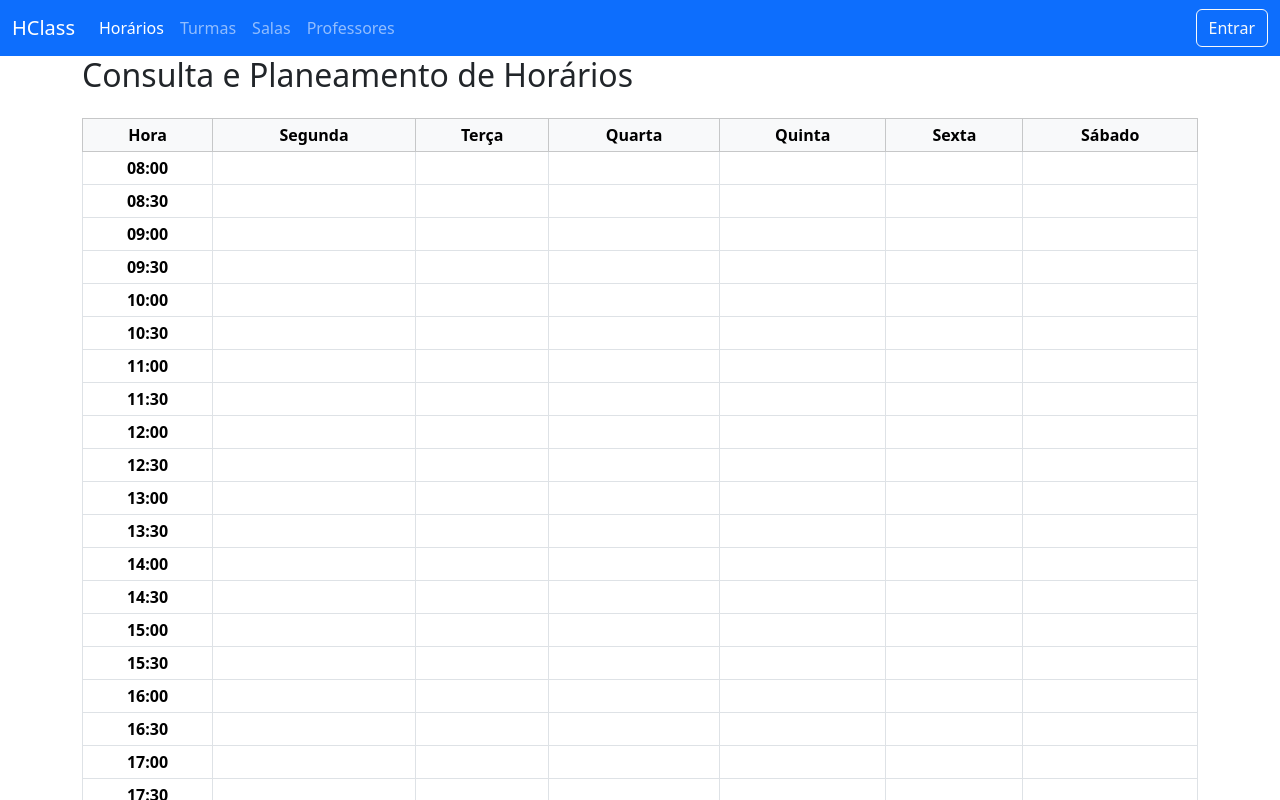
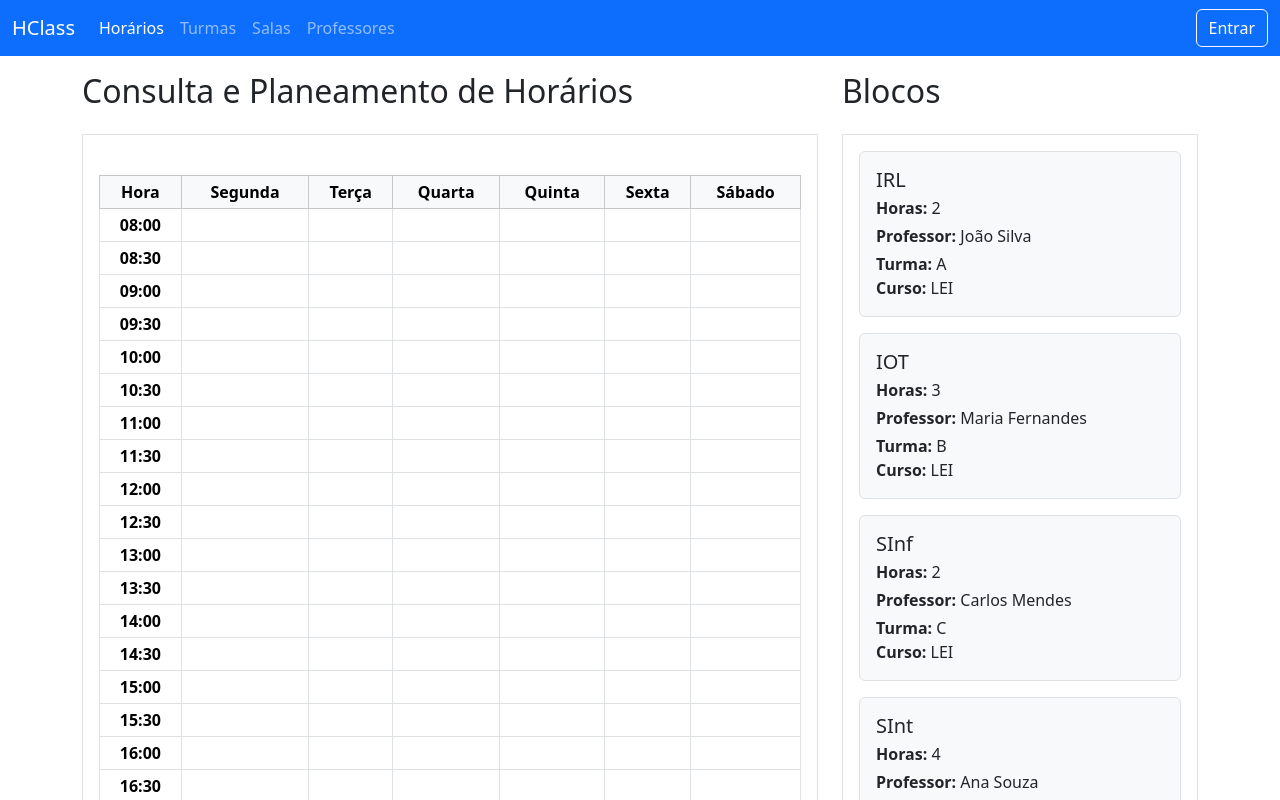
Before and after one commit to iptomar/2025-Team-F-Repository-FrontEnd, a React (Create React App) app in the folder app-horarios/: page /horarios in a window 1280 px wide. Shown: the top 800 px of the page. Built offline with nearby package versions, Linux system fonts and the light colour scheme.

Commit message:
Alterações à Página Horários

```diff
--- a/app-horarios/package.json
+++ b/app-horarios/package.json
@@ -10,9 +10,10 @@
     "@testing-library/jest-dom": "^6.6.3",
     "@testing-library/react": "^16.2.0",
     "@testing-library/user-event": "^13.5.0",
-    "bootstrap": "^5.3.3",
+    "bootstrap": "^5.3.4",
     "lucide-react": "^0.485.0",
     "react": "^19.0.0",
+    "react-bootstrap": "^2.10.9",
     "react-dom": "^19.0.0",
     "react-icons": "^5.5.0",
     "react-router-dom": "^7.4.0",
--- /dev/null
+++ b/app-horarios/src/Components/GradeBlocos.js
@@ -0,0 +1,58 @@
+import React from "react";
+
+function Blocos() {
+  // Array of block descriptions
+  const blocos = [
+    {
+      Cadeira: "IRL",
+      Horas: 2,
+      Professor: "João Silva",
+      Turma: "A",
+      Curso: "LEI"
+    },
+    {
+      Cadeira: "IOT",
+      Horas: 3,
+      Professor: "Maria Fernandes",
+      Turma: "B",
+      Curso: "LEI"
+    },
+    {
+      Cadeira: "SInf",
+      Horas: 2,
+      Professor: "Carlos Mendes",
+      Turma: "C",
+      Curso: "LEI"
+    },
+    {
+      Cadeira: "SInt",
+      Horas: 4,
+      Professor: "Ana Souza",
+      Turma: "D",
+      Curso: "LEI"
+    },
+    {
+      Cadeira: "RDII",
+      Horas: 1,
+      Professor: "Paulo Costa",
+      Turma: "E",
+      Curso: "LEI"
+    },
+  ];
+
+  return (
+    <div>
+      {blocos.map((bloco, index) => (
+        <div key={index} className="p-3 mb-3 border rounded bg-light">
+          <h5 className="mb-1">{bloco.Cadeira}</h5>
+          <p className="mb-1"><strong>Horas:</strong> {bloco.Horas}</p>
+          <p className="mb-1"><strong>Professor:</strong> {bloco.Professor}</p>
+          <p className="mb-0"><strong>Turma:</strong> {bloco.Turma}</p>
+          <p className="mb-0"><strong>Curso:</strong> {bloco.Curso}</p>
+        </div>
+      ))}
+    </div>
+  );
+}
+
+export default Blocos;
--- a/app-horarios/src/Pages/HorariosPage.js
+++ b/app-horarios/src/Pages/HorariosPage.js
@@ -1,17 +1,32 @@
 import React from "react";
 import GradeHorario from "../Components/GradeHorario";
-
+import GradeBlocos from "../Components/GradeBlocos";
 
 
 function HorariosPage() {
   return (
-    <div className="container">
-      <h2 className="mb-4">Consulta e Planeamento de Horários</h2>
+    <>
+      <div className="container">
+        <div className="row">
+          {/* Left container */}
+          <div className="col-md-8">
+            <h2 className="mb-4 pt-3">Consulta e Planeamento de Horários</h2>
+            <div className="p-3 border"> {/* Add styling to make containers visible */}
+              <GradeHorario blocos={[]} />
+            </div>
+          </div>
 
-
-      {/* Grade horária (em breve) */}
-       <GradeHorario blocos={[]} />
-    </div>
+          {/* Right container */}
+          <div className="col-md-4">
+            <h2 className="mb-4 pt-3">Blocos</h2>
+            <div className="p-3 border">
+              {/* Add your content for the right container here */}
+              <GradeBlocos />
+            </div>
+          </div>
+        </div>
+      </div>
+    </>
   );
 }
 
```
Also changed, not shown: 1 other file (tests, documents, lock files or other folders).
